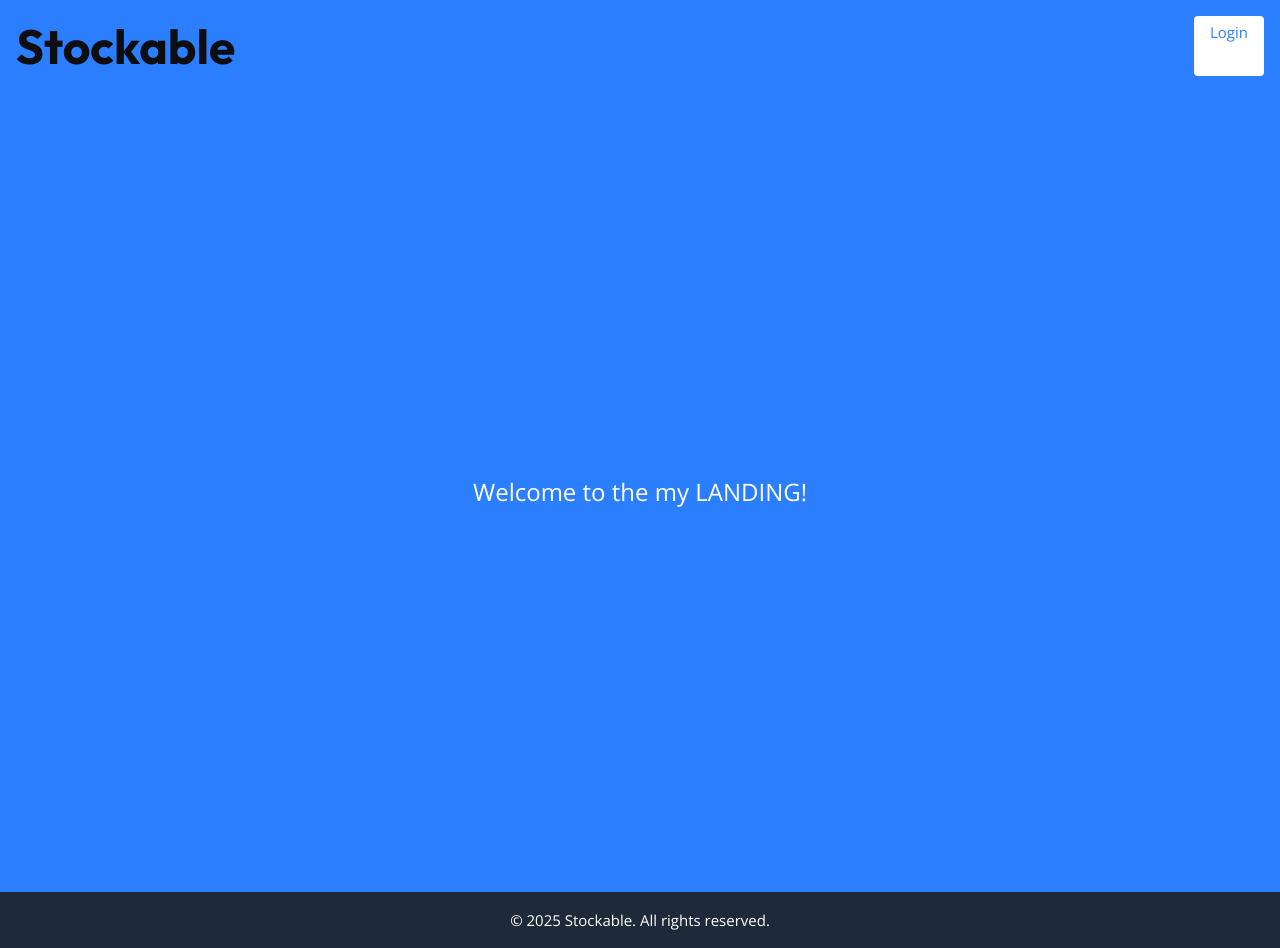
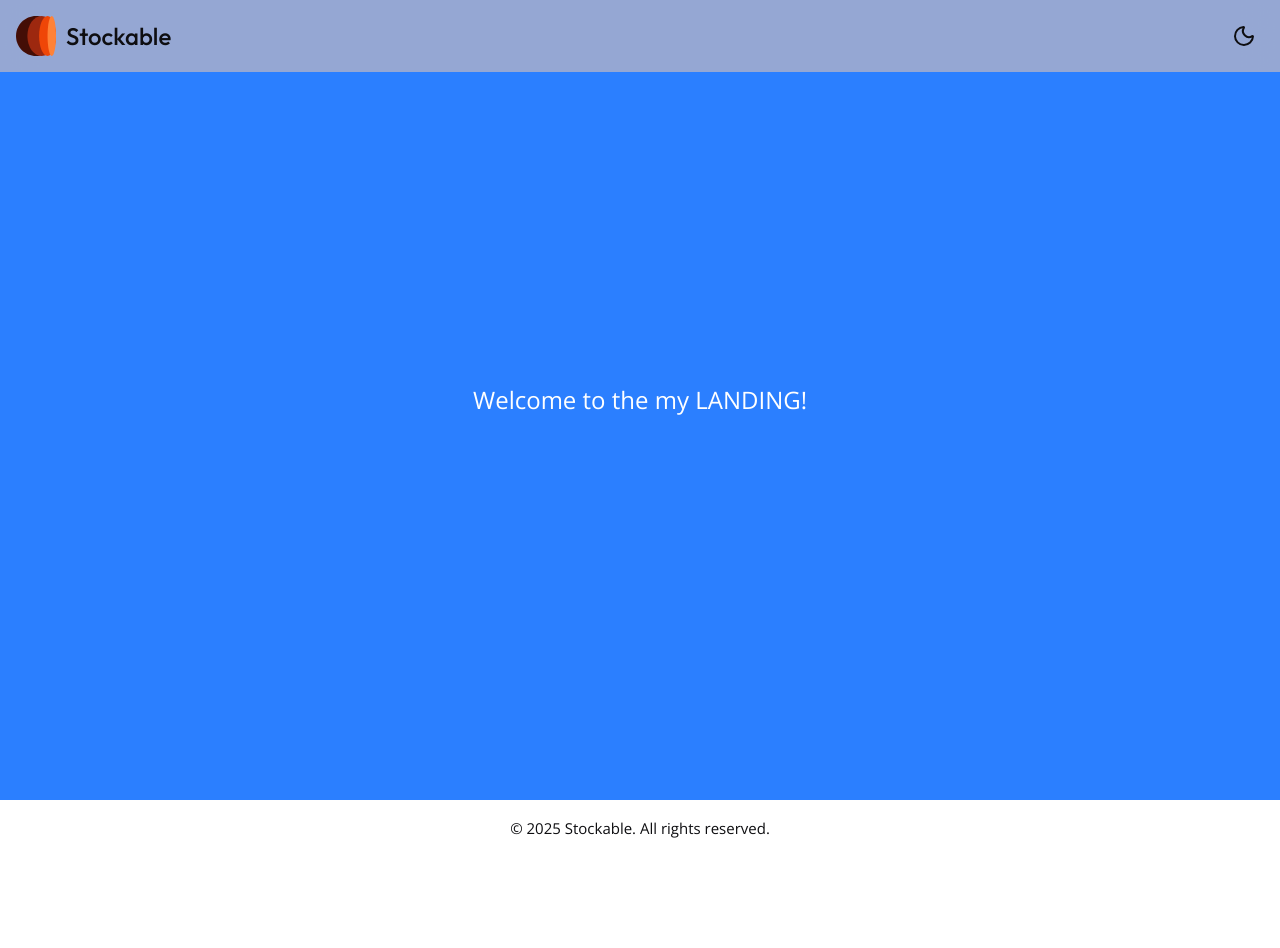
Before and after one commit to avi-2-avi/stockable, a Vue app in the folder frontend/: page / in a window 1280 px wide. After the commit the page ends 856 px from the top, so only its background shows below. Built offline with nearby package versions, Linux system fonts and the light colour scheme; the HTML template or start-up script is replaced by a standard one.

Commit message:
feat: basic showcase of elements in platform

```diff
--- a/frontend/src/features/app/recommendation/pages/RecommendationPage.vue
+++ b/frontend/src/features/app/recommendation/pages/RecommendationPage.vue
@@ -1,6 +1,8 @@
 <template>
-    <div>Recommendation Page</div>
+    <AppLayout pageTitle="Recommendations">
+    </AppLayout>
 </template>
 
 <script setup lang="ts">
+import AppLayout from '@/layouts/AppLayout.vue'
 </script>
--- a/frontend/src/features/landing/components/LandingFooter.vue
+++ b/frontend/src/features/landing/components/LandingFooter.vue
@@ -1,5 +1,5 @@
 <template>
-    <footer class="bg-gray-800 text-white text-center p-4">
-      <p>&copy; 2025 Stockable. All rights reserved.</p>
-    </footer>
-  </template>
+  <footer class="text-center p-4">
+    <p>&copy; 2025 Stockable. All rights reserved.</p>
+  </footer>
+</template>
--- a/frontend/src/features/landing/components/LandingNavbar.vue
+++ b/frontend/src/features/landing/components/LandingNavbar.vue
@@ -1,8 +1,8 @@
 <template>
-    <nav class="bg-blue-500 text-white p-4">
-      <div class="container mx-auto flex justify-between">
-        <h2 class="text-lg font-bold">Stockable</h2>
-        <router-link to="/auth" class="bg-white text-blue-500 px-4 py-1 rounded">Login</router-link>
-      </div>
-    </nav>
-  </template>
+  <BaseNavbar>
+  </BaseNavbar>
+</template>
+
+<script setup lang="ts">
+import BaseNavbar from '@/components/BaseNavbar.vue'
+</script>
```
